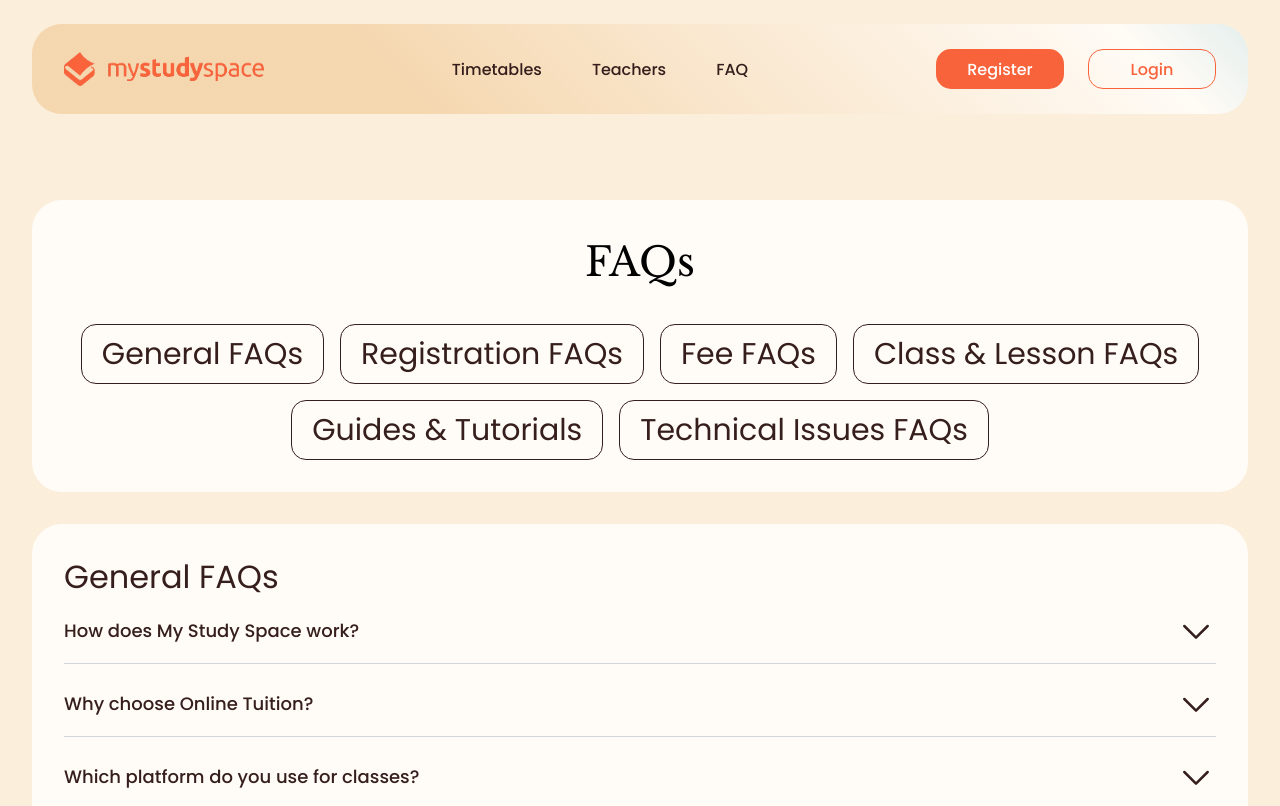
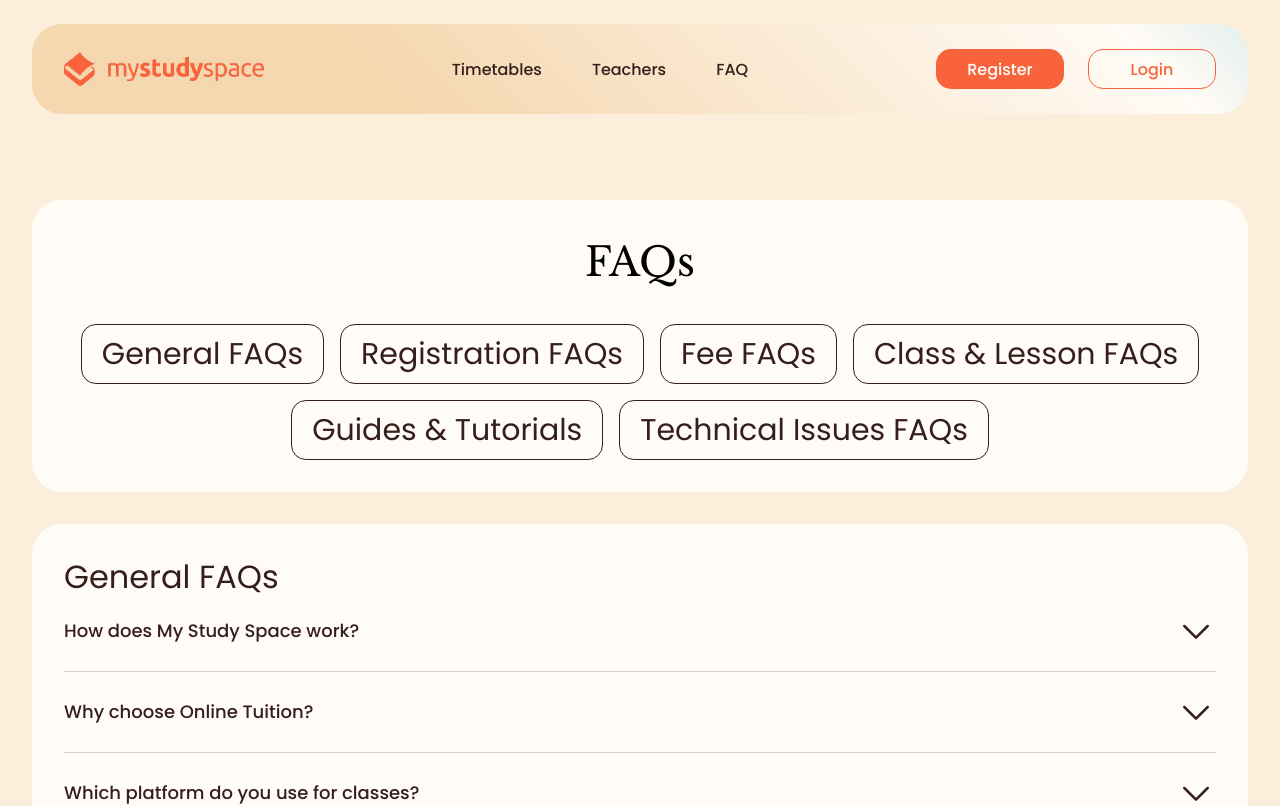
Before and after one commit to D3CRYPT360/my-study-space, a Next.js app: page /faq in a window 1280 px wide. Shown: the top 806 px of the page. Built offline with nearby package versions, Linux system fonts and the light colour scheme; a web font is replaced by a local one.

Commit message:
padding between question and border

```diff
--- a/src/app/faq/page.tsx
+++ b/src/app/faq/page.tsx
@@ -12,7 +12,7 @@ const FAQAccordion = ({ question, answer, isOpen, onClick, isLast }: {
   isLast?: boolean;
 }) => {
   return (
-    <div className={`${!isLast ? 'border-b border-gray-300' : ''} py-2`}>
+    <div className={`${!isLast ? 'border-b border-gray-300 pb-4' : 'pb-0' } py-2`}>
       <button
         className="flex justify-between items-center w-full text-left text-base md:text-lg font-medium text-[#351E1C] py-1"
         onClick={onClick}
@@ -110,7 +110,7 @@ export default function FAQPage() {
               className="bg-[#FFFCF8] rounded-[30px] p-4 md:p-8 mb-8 scroll-mt-32"
             >
               <h2 className="text-2xl md:text-[32px] font-poppins text-[#351E1C]">{category.title}</h2>
-              <div className="space-y-2 font-poppins">
+              <div className="space-y-2 font-poppins ">
                 {category.questions.map((faq, index) => (
                   <FAQAccordion
                     key={index}
```
